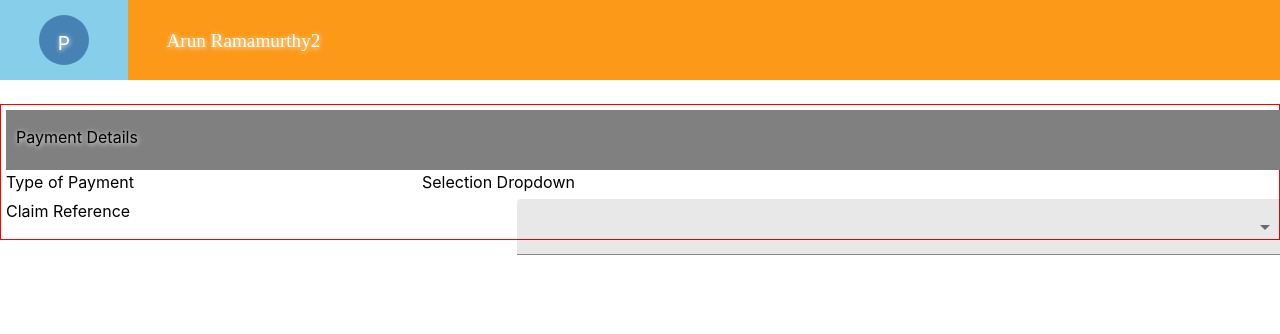
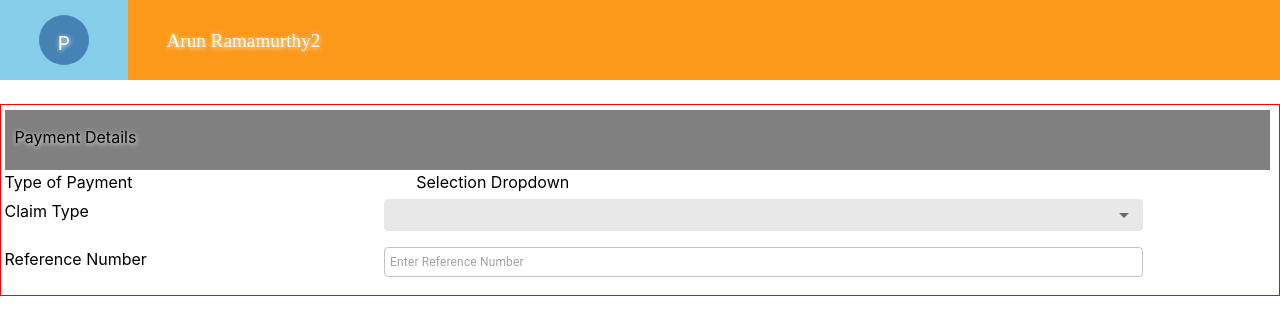
Before and after one commit to arun-r80/saena-as-todo, a React (Create React App) app: page /payment in a window 1280 px wide. Shown: the top 334 px of the page. Built offline with nearby package versions, Linux system fonts and the light colour scheme.

Commit message:
Working on the project

```diff
--- a/package.json
+++ b/package.json
@@ -4,6 +4,7 @@
   "private": true,
   "dependencies": {
     "@material-ui/core": "^4.11.4",
+    "@reduxjs/toolkit": "^1.5.1",
     "@testing-library/jest-dom": "^4.2.4",
     "@testing-library/react": "^9.5.0",
     "@testing-library/user-event": "^7.2.1",
--- a/src/components/Common/index.js
+++ b/src/components/Common/index.js
@@ -1 +1,61 @@
 import styled from 'styled-components';
+
+export const PaymentWrapper = styled.div`
+    width: 99%;
+    margin: 5px 5px 5px 3.5px;
+
+    box-sizing: border-box;
+`;
+export const PaymentHeader = styled.div`
+    width: 100%;
+    height: 60px;
+    box-sizing: border-box;
+    padding-left: 10px;
+    padding-top: 15px;
+    background-color: grey;
+`;
+
+export const FlxContainer = styled.div`
+    display: flex;
+    flex-flow: row wrap;
+    justify-content: flex-start;
+    align-items: center;
+`;
+
+
+
+export const PaymentLabel = styled.div`
+    height: 40px;
+    display: inline;
+    width: 100%;
+    margin-left: -15px;
+`;
+
+export const FlxPaymentLabel = styled.div`
+
+height: 48px;
+box-sizing: border-box;
+padding-top: 5px;
+    @media screen and (max-width: 776px){
+        width: 100%;
+        display: block;
+
+    }
+
+    @media screen and (min-width: 777px) {
+        width: 30%;
+
+    }
+`
+export const FlxPaymentControl = styled(FlxPaymentLabel)`
+@media screen and (min-width: 777px) {
+    width: 60%;
+
+}
+`;
+
+export const PaymentOuter = styled.div`
+    width: 100%;
+    border: 1px solid red;
+    color: black;
+`;
--- /dev/null
+++ b/src/components/Payment/PaymentControls/PaymentText.tsx
@@ -0,0 +1,30 @@
+import React from 'react';
+import {makeStyles,useTheme} from '@material-ui/core/styles';
+import TextField from '@material-ui/core/TextField';
+import Theme from '../../Theme/theme.json';
+
+const useStyles = makeStyles( themes =>  {
+
+
+    return({
+    root: {
+        width:'100%',
+        '& .MuiOutlinedInput-input':{
+            padding: '8px 6px',
+            'font-size': '12px'
+        }
+    }})
+})
+
+
+
+export const RenderTextField = (props) => {
+
+    const classes = useStyles();
+
+
+    return(
+        <TextField id="outlined-basic" placeholder="Enter Reference Number" variant="outlined" classes={{root: classes.root}}/>
+    )
+
+}
--- /dev/null
+++ b/src/components/Payment/PaymentControls/index.tsx
@@ -0,0 +1,68 @@
+import Select from '@material-ui/core/Select';
+import MenuItem from '@material-ui/core/MenuItem';
+import FormControl from '@material-ui/core/FormControl'
+import InputLabel from '@material-ui/core/InputLabel'
+import FormHelperText from '@material-ui/core/FormHelperText';
+import {makeStyles} from '@material-ui/core/styles';
+
+
+const useStyles =   makeStyles({
+    root:{
+        width:'100%' ,
+        height: '32px',
+        '& .MuiFilledInput-input': {
+            padding: '6px 0px 2px 6px',
+            height: '32px',
+            'box-sizing': 'border-box'
+
+           },
+           //remove underlining color
+        '& .MuiFilledInput-underline:before':{
+            'border-bottom':'0px',
+            transition: 'none'
+        },
+        //remove underlining color after focus
+        '& .MuiFilledInput-underline:after':{
+            'transition':'none',
+            'border-bottom':'0px'
+        },
+        '& .MuiFilledInput-root':{
+            'border-bottom-right-radius': '4px',
+            'border-bottom-left-radius':'4px',
+            'border-color':'black'
+        }
+    },
+
+
+});
+
+const useSelectStyles = makeStyles({
+    input:{
+        padding:'0px',
+        border: '1px solid red'
+        }
+});
+
+
+
+export const RenderSelect = ({
+    input,
+    label,
+    meta:{touched, error},
+    children
+}) => {
+
+    const classes = useStyles();
+    const selectClasses = useSelectStyles();
+
+    return(
+    <FormControl variant="filled" error={touched && error} classes={{root:classes.root}}>
+        <Select classes={{input: selectClasses.input}}
+            native
+            {...input}
+        >
+            {children}
+        </Select>
+    </FormControl>
+    )
+}
--- a/src/components/Payment/index.tsx
+++ b/src/components/Payment/index.tsx
@@ -4,106 +4,31 @@ import styled from 'styled-components';
 import Container from 'react-bootstrap/Container';
 import Row from 'react-bootstrap/Row';
 import Col from 'react-bootstrap/Col';
-import Select from '@material-ui/core/Select';
 import MenuItem from '@material-ui/core/MenuItem';
-import FormControl from '@material-ui/core/FormControl'
-import InputLabel from '@material-ui/core/InputLabel'
-import FormHelperText from '@material-ui/core/FormHelperText';
-import {makeStyles} from '@material-ui/core/styles';
-
-
-const PaymentWrapper = styled.div`
-    width: 100%;
-    margin: 5px;
-
-`;
-const PaymentHeader = styled.div`
-    width: 100%;
-    height: 60px;
-    box-sizing: border-box;
-    padding-left: 10px;
-    padding-top: 15px;
-    background-color: grey;
-`;
-
-const FlxContainer = styled.div`
-    display: flex;
-    flex-flow: row wrap;
-    justify-content: flex-start;
-    align-items: center;
-`;
-
-
-
-const PaymentLabel = styled.div`
-    height: 40px;
-    display: inline;
-    width: 100%;
-    margin-left: -15px;
-`;
-
-const FlxPaymentLabel = styled.div`
-
-height: 40px;
-box-sizing: border-box;
-padding-top: 5px;
-    @media screen and (max-width: 776px){
-        width: 100%;
-        display: block;
-
-    }
-
-    @media screen and (min-width: 777px) {
-        width: 40%;
-
-    }
-`
-const FlxPaymentControl = styled(FlxPaymentLabel)`
-@media screen and (min-width: 777px) {
-    width: 60%;
-
-}
-`;
-
-const PaymentOuter = styled.div`
-    width: 100%;
-    border: 1px solid red;
-    color: black;
-`;
+import {RenderSelect} from './PaymentControls/index'
+import {RenderTextField} from './PaymentControls/PaymentText';
+import {PaymentWrapper,
+            PaymentHeader,
+            FlxContainer,
+            PaymentLabel,
+            FlxPaymentLabel,
+            FlxPaymentControl,
+            PaymentOuter
+        }
+                         from '../Common';
+import {ThemeProvider} from '@material-ui/core/styles';
+import formTheme from '../Theme/theme.json';
 
 // const NewRow = styled.Row`
 //     width: 100%;
 // `;
-const useStyles =   makeStyles({
-    root:{
-        width:'100%' }
-
-})
-const RenderSelect = ({
-    input,
-    label,
-    meta:{touched, error},
-    children
-}) => {
-
-    const classes = useStyles();
-
-    return(
-    <FormControl variant="filled" error={touched && error} classes={{root:classes.root}}>
-        <Select className= "selectControl"
-            {...input}
-        >
-            {children}
-        </Select>
-    </FormControl>
-    )
-}
 
 const PaymentForm = (props) => {
 
     const {handleSubmit} = props;
 
     return(
+
     <PaymentOuter>
     <PaymentWrapper>
         <PaymentHeader>
@@ -121,7 +46,7 @@ const PaymentForm = (props) => {
             </Row>
             </Container>
             <FlxContainer>
-                <FlxPaymentLabel htmlFor='TestID'>Claim Reference </FlxPaymentLabel>
+                <FlxPaymentLabel htmlFor='TestID'>Claim Type </FlxPaymentLabel>
                 <FlxPaymentControl id="TestID">
                     <Field
                         name="claimtype"
@@ -133,11 +58,23 @@ const PaymentForm = (props) => {
                     </Field>
 
                 </FlxPaymentControl>
-
+            </FlxContainer>
+            <FlxContainer>
+                <FlxPaymentLabel>Reference Number</FlxPaymentLabel>
+                <FlxPaymentControl>
+                    <Field
+                       name="referencenumber"
+                       component="RenderTextField"
+                       label="Reference Number"
+                       >
+                           <RenderTextField {...props}/>
+                       </Field>
+                </FlxPaymentControl>
             </FlxContainer>
         </form>
     </PaymentWrapper>
     </PaymentOuter>
+
     )
 
 }
--- /dev/null
+++ b/src/components/Theme/theme.json
@@ -0,0 +1,6 @@
+{
+    "font":{
+        "primaryFontSize":"12px"
+    }
+
+}
--- a/src/containers/App/index.js
+++ b/src/containers/App/index.js
@@ -5,19 +5,25 @@ import Counter from '../../components/Counter/index.tsx';
 import {Provider} from 'react-redux';
 import {createStore} from 'redux';
 import ToDoRouter from '../../routes';
-import rootreducer,{store} from '../../redux/rootreducers';
+import rootreducer from '../../redux/rootreducers';
+import { configureStore } from '@reduxjs/toolkit';
+import { ThemeProvider } from 'styled-components';
+import Theme from '../../components/Theme/theme.json';
 
 
-//const store = createStore(rootreducer);
+const store = configureStore({reducer:rootreducer});
 
 class App extends Component {
+
     render(){
+        console.log(store)
         return (
         <div>
             <Provider store = {store}>
-                <Header/>
-                Code Goes Here
-                <ToDoRouter/>
+
+                    <Header/>
+                        Code Goes Here
+                    <ToDoRouter />
 
             </Provider>
         </div>);
```
Also changed, not shown: 1 other file (tests, documents, lock files or other folders).
